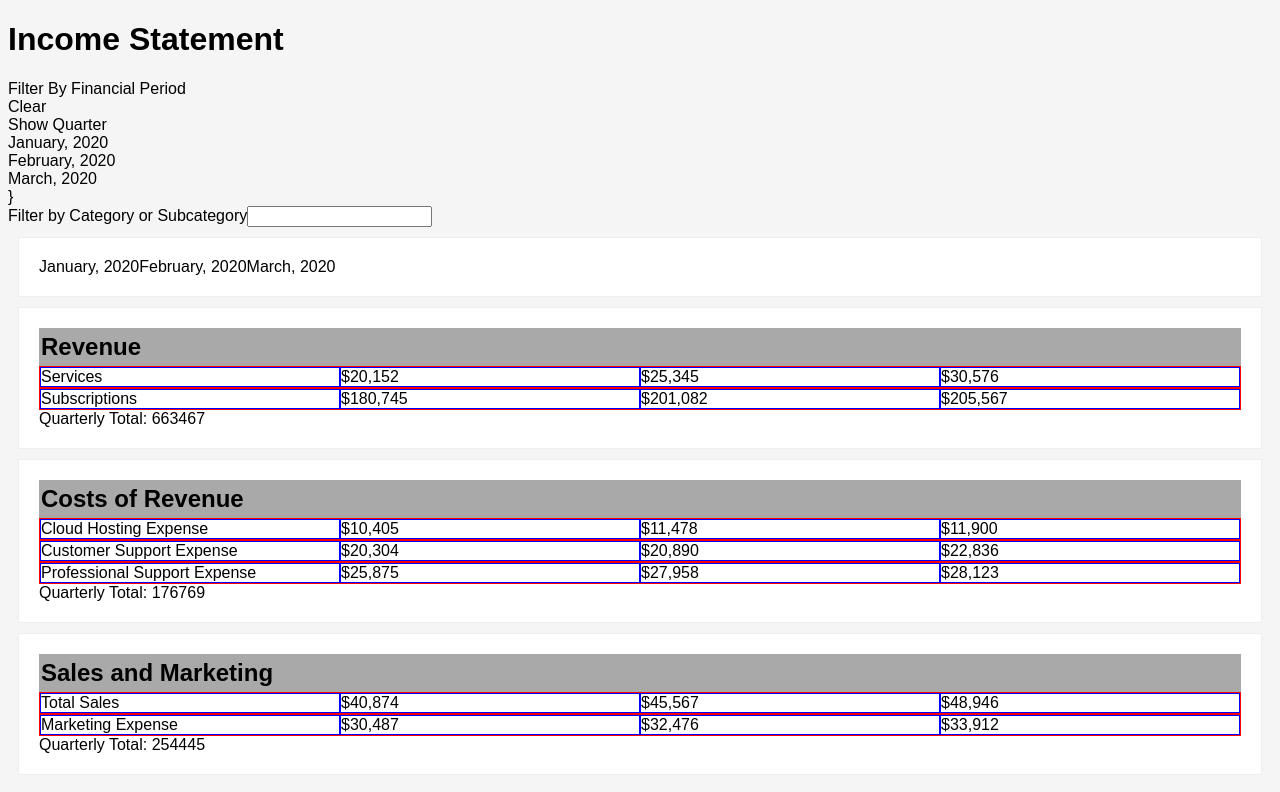
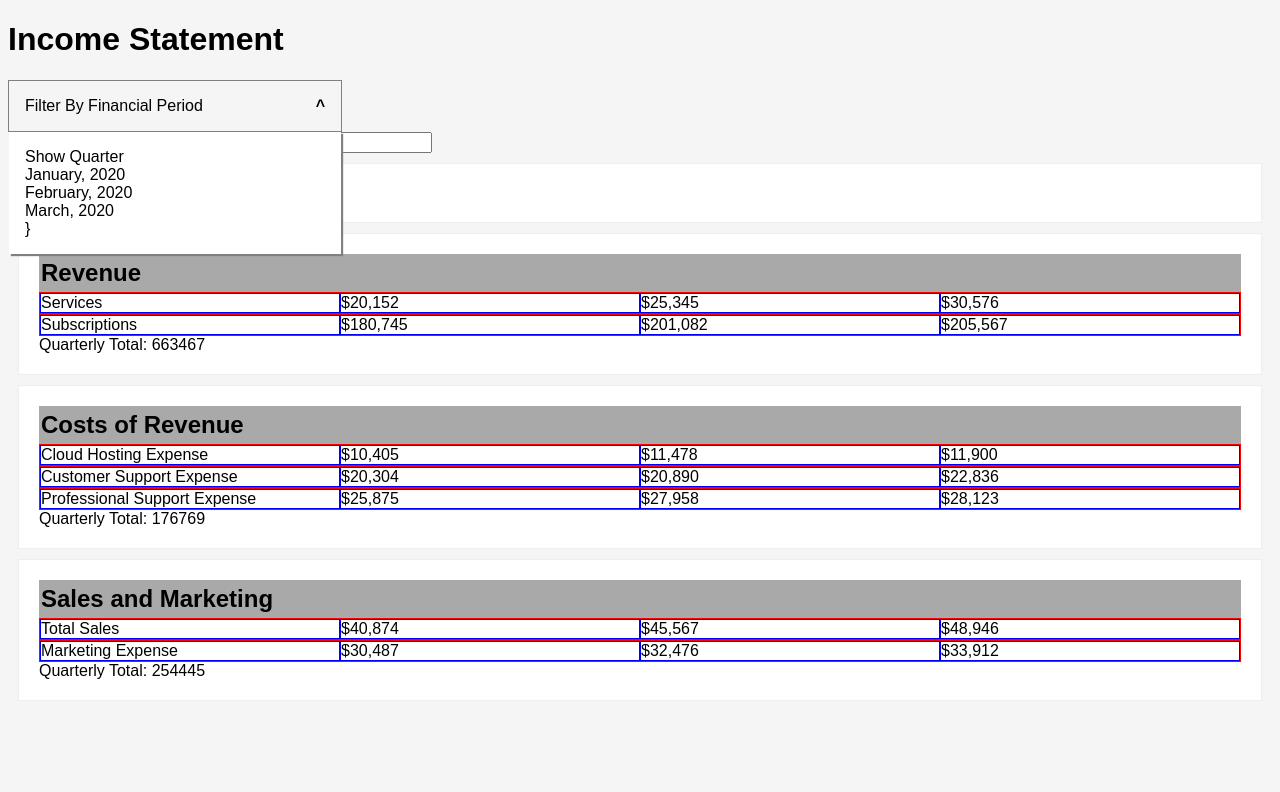
Before and after one commit to switzerb/IncomeStatementUI, a React (Create React App) app: page / in a window 1280 px wide. Both pictures are taken after a click on the element "Filter By Financial Period". Shown: the top 792 px of the page. Built offline with nearby package versions, Linux system fonts and the light colour scheme.

Commit message:
Make the select box work like a select box

```diff
--- /dev/null
+++ b/src/MonthSelect.css
@@ -0,0 +1,25 @@
+.MonthSelect {
+    border: 1px solid gray;
+    padding: 1rem;
+    display: flex;
+    width: 300px;
+    position: relative;
+}
+
+.MonthSelect-label {
+    flex: 1;
+}
+
+.MonthSelect-toggle {
+    font-weight: bold;
+}
+
+.MonthSelect-options {
+    width: 300px;
+    position: absolute;
+    margin-top: 2.2rem;
+    left: 0;
+    padding: 1rem;
+    background-color: white;
+    box-shadow: 2px 2px 1px gray;
+}
--- a/src/MonthSelect.js
+++ b/src/MonthSelect.js
@@ -1,4 +1,6 @@
 import React, { useState } from "react";
+
+import "./MonthSelect.css";
 
 const MonthSelect = ({options, onClick}) => {
     const [open, setOpen] = useState(false);
@@ -18,16 +20,26 @@ const MonthSelect = ({options, onClick}) => {
     }
 
     return (
-        <div className="selectBox">
-            <div onClick={toggleOpen}>Filter By Financial Period</div>
-            <div onClick={handleClear}>Clear</div>
+        <div className="MonthSelect">
+            <div
+                onClick={toggleOpen}
+                className="MonthSelect-label"
+            >
+                Filter By Financial Period
+            </div>
+            <div
+                onClick={toggleOpen}
+                className="MonthSelect-toggle"
+            >
+                { open ? "^" : "v" }
+            </div>
             { open
-                ? <>
-                    <div onClick={() => handleSelect("All")}>
+                ? <div className="MonthSelect-options">
+                    <div onClick={handleClear}>
                         Show Quarter
                     </div>
                     {options.map(option => <div onClick={() => handleSelect(option)}>{option}</div>)}}
-                </>
+                </div>
                 : null
             }
         </div>);
```
